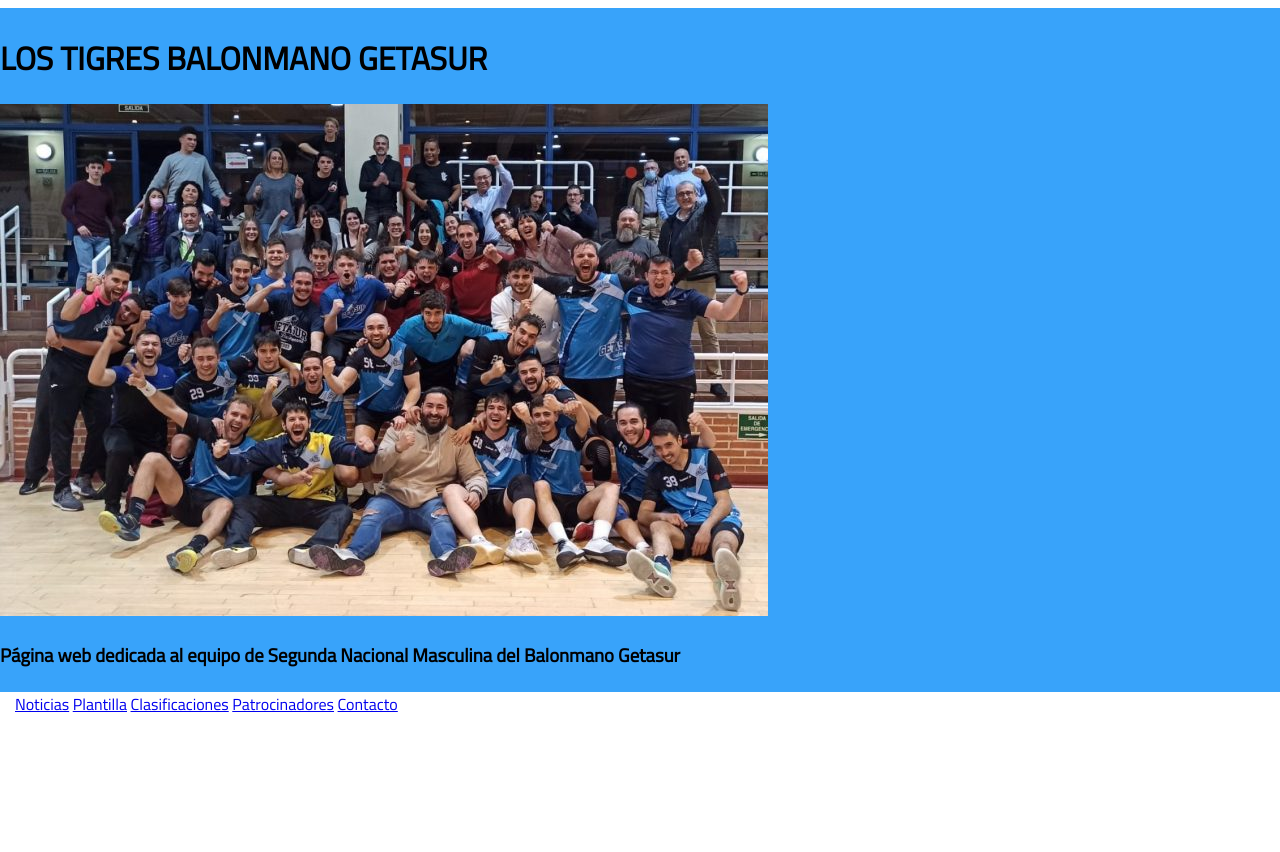
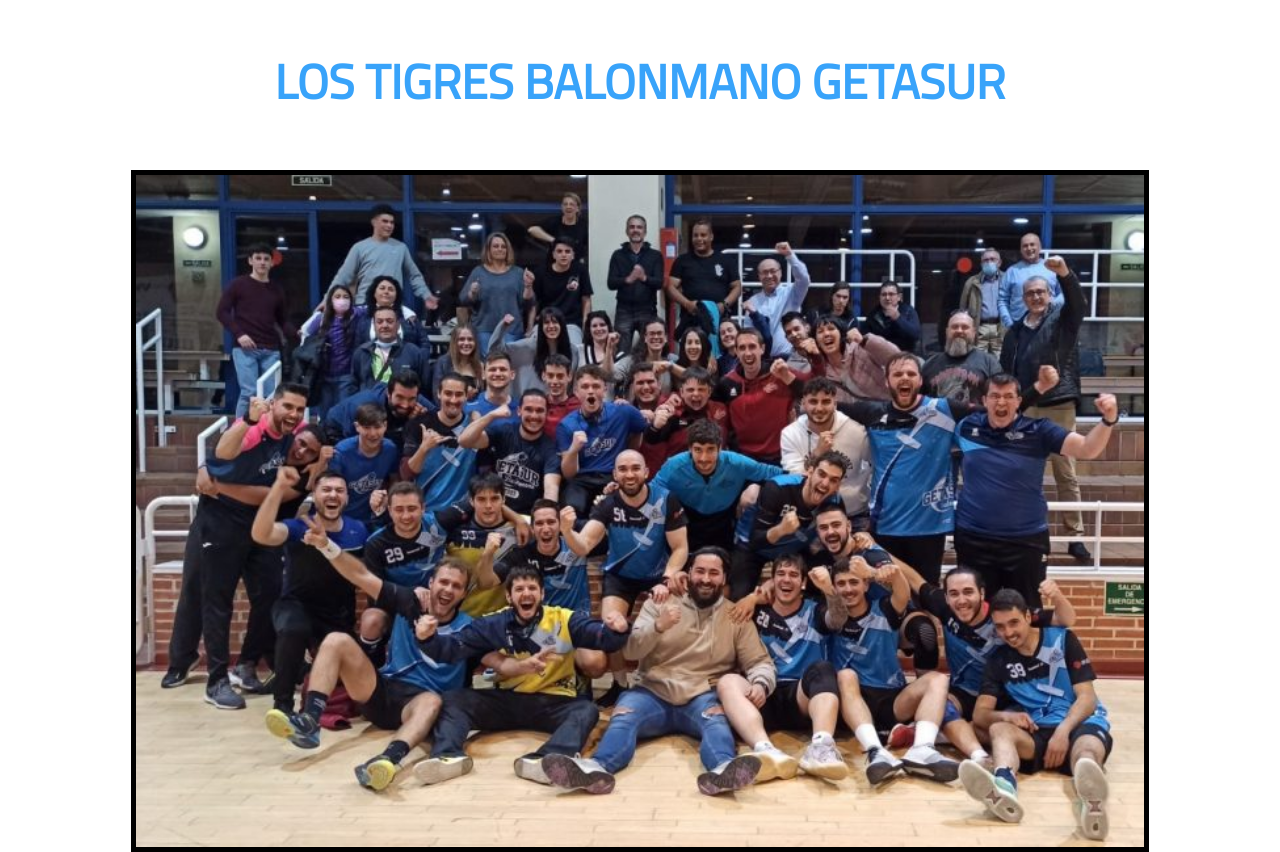
Before and after one commit to 2Tucho/P-gina_web_Getasur, a plain HTML site: page Páginas/portada.html in a window 1280 px wide. Shown: the top 852 px of the page. Before the commit the page ends 800 px from the top, so only its background shows below. Drawn offline with Linux system fonts and the light colour scheme.

Commit message:
Acabado portada.html

```diff
--- a/Páginas/portada.html
+++ b/Páginas/portada.html
@@ -13,13 +13,13 @@
     <header id="titulo">
         <h1>LOS TIGRES BALONMANO GETASUR</h1>
 
-        <img src="../assets/fotoPlantilla.jpeg" alt="Plantilla del BM Getasur">
+        <img src="../assets/fotoPlantilla.jpeg" alt="Plantilla del BM Getasur" id="fotoPortada">
 
         <h3>Página web dedicada al equipo de Segunda Nacional Masculina del Balonmano Getasur</h3>
     </header>
 
-    <main>
-        <section>
+    <main id="mainPortada">
+        <section id="navegador">
                 <a href="./noticias.html">Noticias</a>
                 <a href="./plantilla.html">Plantilla</a>
                 <a href="./clasificaciones.html">Clasificaciones</a>
--- a/style.css
+++ b/style.css
@@ -1,31 +1,76 @@
 :root {
     --celestial-blue: #38a3faff;
+    --celtic-blue: #3678d3ff;
 
 }
 
 /* ELEMENTOS */
 
+#titulo {
+    background-color: white;
+    display: flex;
+    flex-direction: column;
+    align-items: center;
+    padding-left: 10px;
+    padding-right: 10px;
+    color: var(--celestial-blue);
+    position: static;
+}
+
+#titulo > h1 {
+    text-align: center;
+    font-size: 48px;
+}
+
+#titulo > h3 {
+    text-align: center;
+}
+
+#fotoPortada {
+    width: 80%;
+    border: 5px solid black;
+    margin-top: 20px;
+}
+
+#mainPortada {
+    margin: 0;
+}
+
+#navegador {
+    display: flex;
+    justify-content: space-between;
+    flex-direction: column;
+}
+
+#navegador > a {
+    padding-top: 100px;
+    padding-bottom: 100px;
+    width: 100vw;
+    text-align: center;
+    background-color: var(--celestial-blue);
+    margin-left: 0;
+    list-style-type: none;
+    text-decoration: none;
+    color: white;
+    font-size: 48px;
+    border: 8px solid var(--celtic-blue);
+}
 
 
-table {
-    text-align: center;
-    align-items: center;
-    border-collapse: collapse;
-    table-layout: fixed;
-    width: 100%;
+.filaGris > td:nth-child(1) {
+    width: 100px;
 }
 
-td {
-    border: 1px solid black;
-    vertical-align: middle;
-    width: 100px;
-    word-wrap: break-word;
+/* the second */
+.filaGris > td:nth-child(2) {
+    width: 200px;
 }
 
-.filaGris {
-    background-color: rgb(212, 212, 212);
-    margin-bottom: 8px;
+/* the third */
+.filaGris > td:nth-child(3) {
+    width: 300px;
 }
+
 
 
 * {
```
Also changed, not shown: Páginas/clasificaciones.html (+8 -20 lines).
